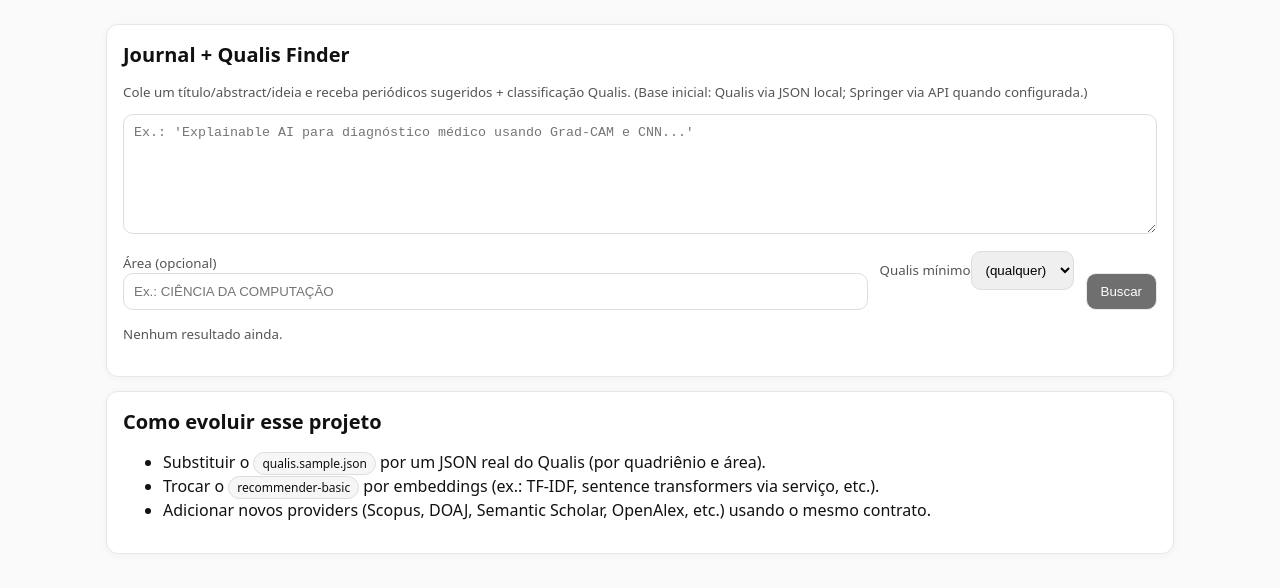
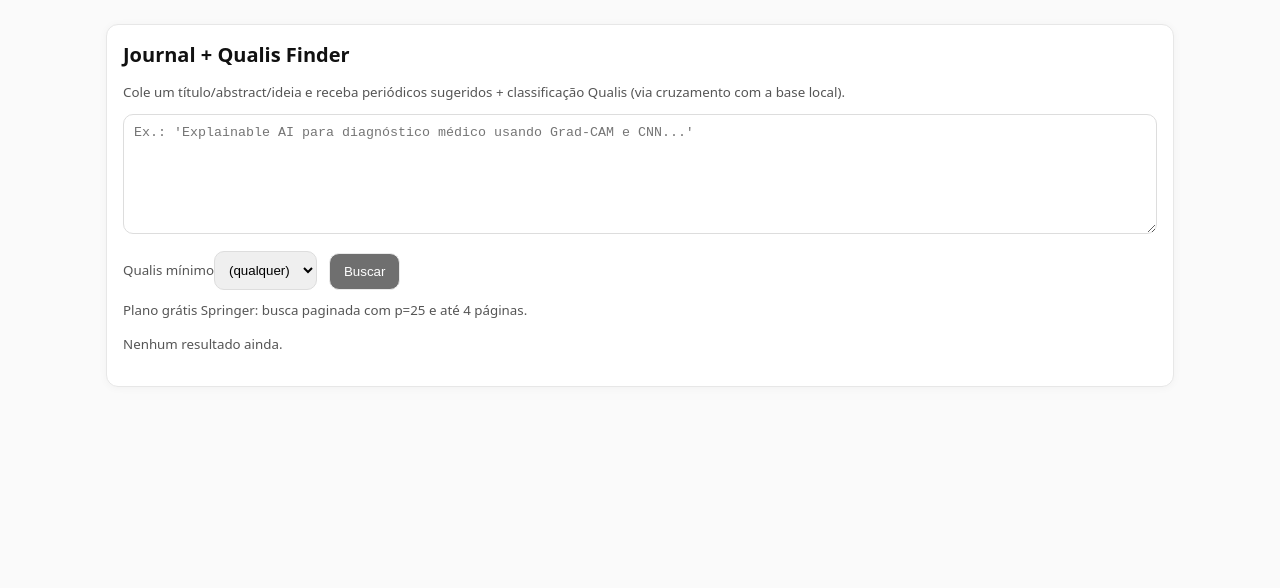
Before and after one commit to alfa-m/journal-qualis-finder, a React (Vite) app: page / in a window 1280 px wide. Shown: the top 588 px of the page. Built offline with nearby package versions, Linux system fonts and the light colour scheme.

Commit message:
adiciona paginação

```diff
--- a/src/App.jsx
+++ b/src/App.jsx
@@ -1,47 +1,35 @@
 import React, { useMemo, useState } from "react";
 import { ProviderRegistry } from "./core/providerRegistry.js";
 import { appConfig } from "./config/appConfig.js";
-import { createQualisLocalProvider } from "./providers/qualisLocalProvider.js";
-import { createSpringerProvider } from "./providers/springerProvider.js";
-import { createRecommenderBasicProvider } from "./providers/recommenderBasicProvider.js";
 import { createSpringerQualisRecommenderProvider } from "./providers/springerQualisRecommenderProvider.js";
 
 export default function App() {
-
-const registry = useMemo(() => {
-  const r = new ProviderRegistry();
-
-  // Recomendação real por tema:
-  r.register(createSpringerQualisRecommenderProvider());
-
-  // (Opcional) manter consulta direta ao Qualis por nome do periódico:
-  // r.register(createQualisLocalProvider());
-
-  // (Opcional) manter Springer's raw provider:
-  // r.register(createSpringerProvider());
-
-  return r;
-}, []);
-
+  const registry = useMemo(() => {
+    const r = new ProviderRegistry();
+    r.register(createSpringerQualisRecommenderProvider());
+    return r;
+  }, []);
 
   const [text, setText] = useState("");
   const [loading, setLoading] = useState(false);
   const [rows, setRows] = useState([]);
-  const [area, setArea] = useState("");
   const [minQualis, setMinQualis] = useState("");
   const [error, setError] = useState("");
 
   async function onSearch() {
     setError("");
     setLoading(true);
+
     try {
       const results = await registry.runAll(text, {
-        area,
         minQualis,
-        maxResults: appConfig.maxResults
+        maxResults: appConfig.maxResults,
+        // respeita plano grátis: provider vai capar em 25 e paginar
+        p: appConfig.springerPageSize,
+        maxPages: appConfig.springerMaxPages
       });
 
-      // Merge por ISSN/título (bem simples)
+      // Merge por ISSN/título
       const byKey = new Map();
       for (const r of results) {
         const key = (r.issn || "").trim() || r.journalTitle;
@@ -49,12 +37,10 @@ const registry = useMemo(() => {
 
         if (!prev) byKey.set(key, r);
         else {
-          // “enriquece”: se um provider trouxe qualis e outro trouxe URL, junta.
           byKey.set(key, {
             ...prev,
             ...r,
             qualis: prev.qualis || r.qualis,
-            area: prev.area || r.area,
             url: prev.url || r.url,
             provider: `${prev.provider}+${r.provider}`,
             score: Math.max(prev.score || 0, r.score || 0)
@@ -79,8 +65,8 @@ const registry = useMemo(() => {
       <div className="card">
         <h1>Journal + Qualis Finder</h1>
         <small>
-          Cole um título/abstract/ideia e receba periódicos sugeridos + classificação Qualis.
-          (Base inicial: Qualis via JSON local; Springer via API quando configurada.)
+          Cole um título/abstract/ideia e receba periódicos sugeridos + classificação
+          Qualis (via cruzamento com a base local).
         </small>
 
         <div style={{ height: 12 }} />
@@ -88,24 +74,12 @@ const registry = useMemo(() => {
         <textarea
           value={text}
           onChange={(e) => setText(e.target.value)}
-          placeholder="Ex.: 'Explainable AI para diagnóstico médico usando Grad-CAM e CNN...' "
+          placeholder="Ex.: 'Explainable AI para diagnóstico médico usando Grad-CAM e CNN...'"
         />
 
         <div style={{ height: 12 }} />
 
         <div className="row">
-          <div className="grow">
-            <label>
-              <small>Área (opcional)</small>
-            </label>
-            <input
-              value={area}
-              onChange={(e) => setArea(e.target.value)}
-              placeholder="Ex.: CIÊNCIA DA COMPUTAÇÃO"
-              style={{ width: "100%" }}
-            />
-          </div>
-
           <div>
             <label>
               <small>Qualis mínimo</small>
@@ -131,28 +105,16 @@ const registry = useMemo(() => {
           </div>
         </div>
 
-        {error ? (
-          <p style={{ color: "crimson", marginTop: 10 }}>{error}</p>
-        ) : null}
+        <div style={{ marginTop: 8 }}>
+          <small>
+            Plano grátis Springer: busca paginada com p={appConfig.springerPageSize} e até{" "}
+            {appConfig.springerMaxPages} páginas.
+          </small>
+        </div>
+
+        {error ? <p style={{ color: "crimson", marginTop: 10 }}>{error}</p> : null}
 
         <ResultsTable rows={rows} />
-      </div>
-
-      <div style={{ height: 14 }} />
-
-      <div className="card">
-        <h1>Como evoluir esse projeto</h1>
-        <ul>
-          <li>
-            Substituir o <span className="badge">qualis.sample.json</span> por um JSON real do Qualis (por quadriênio e área).
-          </li>
-          <li>
-            Trocar o <span className="badge">recommender-basic</span> por embeddings (ex.: TF-IDF, sentence transformers via serviço, etc.).
-          </li>
-          <li>
-            Adicionar novos providers (Scopus, DOAJ, Semantic Scholar, OpenAlex, etc.) usando o mesmo contrato.
-          </li>
-        </ul>
       </div>
     </div>
   );
@@ -160,7 +122,11 @@ const registry = useMemo(() => {
 
 function ResultsTable({ rows }) {
   if (!rows?.length) {
-    return <p style={{ marginTop: 12 }}><small>Nenhum resultado ainda.</small></p>;
+    return (
+      <p style={{ marginTop: 12 }}>
+        <small>Nenhum resultado ainda.</small>
+      </p>
+    );
   }
 
   return (
@@ -169,7 +135,6 @@ function ResultsTable({ rows }) {
         <tr>
           <th>Periódico</th>
           <th>ISSN</th>
-          <th>Área</th>
           <th>Qualis</th>
           <th>Fonte</th>
         </tr>
@@ -190,12 +155,10 @@ function ResultsTable({ rows }) {
               <small>score: {(r.score ?? 0).toFixed(2)}</small>
             </td>
             <td>{r.issn || "-"}</td>
-            <td>{r.area || "-"}</td>
+            <td>{r.qualis ? <span className="badge">{r.qualis}</span> : "-"}</td>
             <td>
-              {r.qualis ? <span className="badge">{r.qualis}</span> : "-"}
-              {r.event ? <div><small>{r.event}</small></div> : null}
+              <small>{r.provider}</small>
             </td>
-            <td><small>{r.provider}</small></td>
           </tr>
         ))}
       </tbody>
--- a/src/config/appConfig.js
+++ b/src/config/appConfig.js
@@ -1,7 +1,20 @@
 export const appConfig = {
-  // Para Springer: coloque sua chave em Settings → Secrets se for usar via build,
-  // ou use VITE_SPRINGER_API_KEY em ambiente local.
-  springerProxyUrl: "https://journal-qualis-springer-proxy.alfa-m-account.workers.dev/api/springer",  // Arquivo Qualis local (no /public)
+  // Proxy no Cloudflare Worker (a API key fica lá como secret)
+  springerProxyUrl:
+    "https://journal-qualis-springer-proxy.alfa-m-account.workers.dev/api/springer",
+
+  // Plano grátis: page size máximo (p)
+  springerPageSize: 25,
+
+  // Quantas páginas buscar (p=25). Ex.: 4 páginas => até ~100 registros
+  springerMaxPages: 4,
+
+  // Parâmetro de paginação usado no Worker/endpoint (geralmente "s" ou "start")
+  springerStartParam: "s",
+
+  // Arquivo Qualis local (no /public)
   qualisJsonUrl: `${import.meta.env.BASE_URL}qualis.sample.json`,
-  maxResults: 5
+
+  // Quantos periódicos mostrar no final
+  maxResults: 50
 };
--- a/src/providers/qualisLocalProvider.js
+++ b/src/providers/qualisLocalProvider.js
@@ -34,7 +34,7 @@ export function createQualisLocalProvider() {
         .filter((j) => (area ? j.area === area : true))
         .filter((j) => (minQualis ? qualisRank(j.qualis) <= qualisRank(minQualis) : true))
         .sort((a, b) => b._score - a._score)
-        .slice(0, options.maxResults || 5);
+        .slice(0, options.maxResults || 50);
 
       // Padroniza o formato de saída
       return filtered.map((j) => ({
--- a/src/providers/recommenderBasicProvider.js
+++ b/src/providers/recommenderBasicProvider.js
@@ -29,7 +29,7 @@ export function createRecommenderBasicProvider() {
 
       const top = scored
         .sort((a, b) => b._score - a._score)
-        .slice(0, options.maxResults || 5);
+        .slice(0, options.maxResults || 50);
 
       return top.map((j) => ({
         provider: "recommender-basic",
--- a/src/providers/springerProvider.js
+++ b/src/providers/springerProvider.js
@@ -16,7 +16,7 @@ export function createSpringerProvider() {
       // Exemplo ilustrativo: usa endpoint genérico; ajuste para o que você contratar/usar.
       const url = new URL("https://api.springernature.com/metadata/json");
       url.searchParams.set("q", q);
-      url.searchParams.set("p", "5");
+      url.searchParams.set("p", "25");
       url.searchParams.set("api_key", appConfig.springerApiKey);
 
       const res = await fetch(url.toString());
--- a/src/providers/springerQualisRecommenderProvider.js
+++ b/src/providers/springerQualisRecommenderProvider.js
@@ -2,14 +2,15 @@ import { appConfig } from "../config/appConfig.js";
 import { normalizeText } from "../core/textUtils.js";
 
 /**
- * Recomendador por tema (abstract/ideia) via Springer Meta API (v2),
- * SEM expor a API key no frontend.
+ * Recomendador por tema (abstract/ideia) via Springer Meta API v2,
+ * SEM expor API key no frontend.
  *
- * Fluxo:
- * 1) Frontend chama appConfig.springerProxyUrl (Cloudflare Worker)
- * 2) Worker injeta SPRINGER_API_KEY (secret) e chama:
- *    https://api.springernature.com/meta/v2/json
- * 3) Provider agrega resultados por periódico e cruza com Qualis local.
+ * Este provider chama um Cloudflare Worker (proxy), que injeta a key e consulta:
+ *   https://api.springernature.com/meta/v2/json
+ *
+ * Para se adequar ao plano grátis:
+ * - Nunca solicita p > 25 (capado)
+ * - Usa paginação (s/start) para obter mais resultados com múltiplas chamadas
  */
 export function createSpringerQualisRecommenderProvider() {
   let qualisCache = null;
@@ -31,7 +32,6 @@ export function createSpringerQualisRecommenderProvider() {
     const byTitle = new Map();
 
     for (const row of data) {
-      // Seu dataset: ISSN, "Título", Estrato
       const issnRaw = (row?.ISSN || "").trim();
       const title = (row?.["Título"] || "").trim();
       const qualis = (row?.Estrato || "").trim().toUpperCase();
@@ -50,13 +50,7 @@ export function createSpringerQualisRecommenderProvider() {
     return (issn || "").replace(/\s/g, "");
   }
 
-  // Tenta extrair ISSN de respostas que podem variar
   function extractIssn(rec) {
-    // Alguns formatos possíveis:
-    // - rec.issn
-    // - rec.issn = ["xxxx-xxxx", ...]
-    // - rec.issnPrint / rec.issnElectronic
-    // - rec.publication?.issn (objeto)
     const v =
       rec?.issn ??
       rec?.issnPrint ??
@@ -72,11 +66,6 @@ export function createSpringerQualisRecommenderProvider() {
   }
 
   function extractJournalTitle(rec) {
-    // Possíveis campos:
-    // - publicationName
-    // - journalTitle
-    // - journal
-    // - publication.title
     return (
       rec?.publicationName ||
       rec?.journalTitle ||
@@ -87,10 +76,6 @@ export function createSpringerQualisRecommenderProvider() {
   }
 
   function extractUrl(rec) {
-    // Possíveis formatos:
-    // - rec.url = [{ value: "..." }]
-    // - rec.url = "..."
-    // - rec.doi -> montar URL
     const u = rec?.url ?? rec?.urls ?? null;
     if (Array.isArray(u)) return u?.[0]?.value || u?.[0] || null;
     if (typeof u === "string") return u;
@@ -101,14 +86,7 @@ export function createSpringerQualisRecommenderProvider() {
     return null;
   }
 
-  // Detecta lista de resultados em diferentes formatos de payload.
   function extractRecords(payload) {
-    // Alguns retornos comuns em APIs Springer:
-    // - { records: [...] }
-    // - { result: [...] }
-    // - { results: [...] }
-    // - { data: { records: [...] } }
-    // - { response: { records: [...] } }
     const candidates = [
       payload?.records,
       payload?.result,
@@ -118,15 +96,24 @@ export function createSpringerQualisRecommenderProvider() {
       payload?.response?.records,
       payload?.response?.results
     ];
-
     for (const c of candidates) {
       if (Array.isArray(c)) return c;
     }
+    if (Array.isArray(payload)) return payload;
+    return [];
+  }
 
-    // fallback: se payload já for array
-    if (Array.isArray(payload)) return payload;
-
-    return [];
+  function looksLikePremiumRestriction(payload) {
+    // Ex.: {status:"Fail", message:"Access to this resource is restricted. This is a premium feature", ...}
+    const status = (payload?.status || "").toString().toLowerCase();
+    const msg = (payload?.message || "").toString().toLowerCase();
+    const errDesc = (payload?.error?.error_description || "").toString().toLowerCase();
+    return (
+      status === "fail" &&
+      (msg.includes("premium") ||
+        msg.includes("restricted") ||
+        errDesc.includes("premium"))
+    );
   }
 
   return {
@@ -142,30 +129,62 @@ export function createSpringerQualisRecommenderProvider() {
 
       const { byIssn, byTitle } = await buildQualisIndex();
 
-      // Chama o Cloudflare Worker (que por sua vez chama:
-      // https://api.springernature.com/meta/v2/json com a key em secret)
+      // Plano grátis: p máximo 25 (capado)
+      const pageSize = Math.min(
+        Number(options.p || appConfig.springerPageSize || 25),
+        25
+      );
+
+      const maxPages = Math.max(
+        1,
+        Number(options.maxPages || appConfig.springerMaxPages || 4)
+      );
+
+      // Parâmetro de paginação (no Worker você deve repassar isso para a Springer)
+      const startParam = (appConfig.springerStartParam || "s").toString();
+
+      // Coleta paginada
+      const allRecords = [];
+      for (let page = 0; page < maxPages; page++) {
+        const start = 1 + page * pageSize;
+
         const url = new URL(appConfig.springerProxyUrl);
         url.searchParams.set("q", query);
-      url.searchParams.set("p", String(options.p || 5));
+        url.searchParams.set("p", String(pageSize));
+        url.searchParams.set(startParam, String(start));
 
         const res = await fetch(url.toString(), {
           headers: { Accept: "application/json" }
         });
 
+        // Se der rate limit, para e devolve o que já tem
+        if (res.status === 429) break;
+
+        // Se o proxy repassar 403, para (premium/forbidden/etc.)
+        if (res.status === 403) break;
+
         if (!res.ok) {
-        const txt = await res.text().catch(() => "");
-        throw new Error(
-          `Proxy Springer falhou (HTTP ${res.status}). ${txt?.slice(0, 200) || ""}`.trim()
-        );
+          // Qualquer erro -> para e devolve o que já tem (não explode a UX)
+          break;
         }
 
         const payload = await res.json();
+
+        // Se payload indicar premium restriction, para
+        if (looksLikePremiumRestriction(payload)) break;
+
         const records = extractRecords(payload);
+        if (!records.length) break;
 
-      // Agrega por periódico (maior "hits" => mais recorrente nos resultados do tema)
+        allRecords.push(...records);
+
+        // Se veio menos que pageSize, provavelmente acabou
+        if (records.length < pageSize) break;
+      }
+
+      // Agrega por periódico
       const counts = new Map();
-
-      for (const rec of records) {
+      for (const rec of allRecords) {
         const journalTitle = extractJournalTitle(rec);
         if (!journalTitle) continue;
 
@@ -189,12 +208,11 @@ export function createSpringerQualisRecommenderProvider() {
         counts.set(key, prev);
       }
 
-      // Converte para resultados e cruza com Qualis local
+      // Converte e cruza com Qualis
       let results = Array.from(counts.values())
         .sort((a, b) => b.hits - a.hits)
         .slice(0, options.maxResults || appConfig.maxResults || 50)
         .map((j) => {
-          // Match por ISSN primeiro; senão por título normalizado
           let qualis = null;
 
           if (j.issn && byIssn.has(j.issn)) {
@@ -212,12 +230,10 @@ export function createSpringerQualisRecommenderProvider() {
             qualis,
             event: null,
             url: j.url,
-            // score simples: frequência do periódico nos resultados
             score: j.hits
           };
         });
 
-      // Filtro por Qualis mínimo (se definido)
       const minQualis = (options.minQualis || "").trim().toUpperCase();
       if (minQualis) {
         results = results.filter((r) =>
@@ -230,7 +246,6 @@ export function createSpringerQualisRecommenderProvider() {
   };
 }
 
-// Quanto menor, melhor (A1 é topo)
 function qualisRank(q) {
   const order = ["A1", "A2", "A3", "A4", "B1", "B2", "B3", "B4", "C"];
   const idx = order.indexOf((q || "").toUpperCase());
```
Also changed, not shown: worker/src/index.js (+25 -17 lines). Lines whose indentation alone changed are shown as unchanged.
